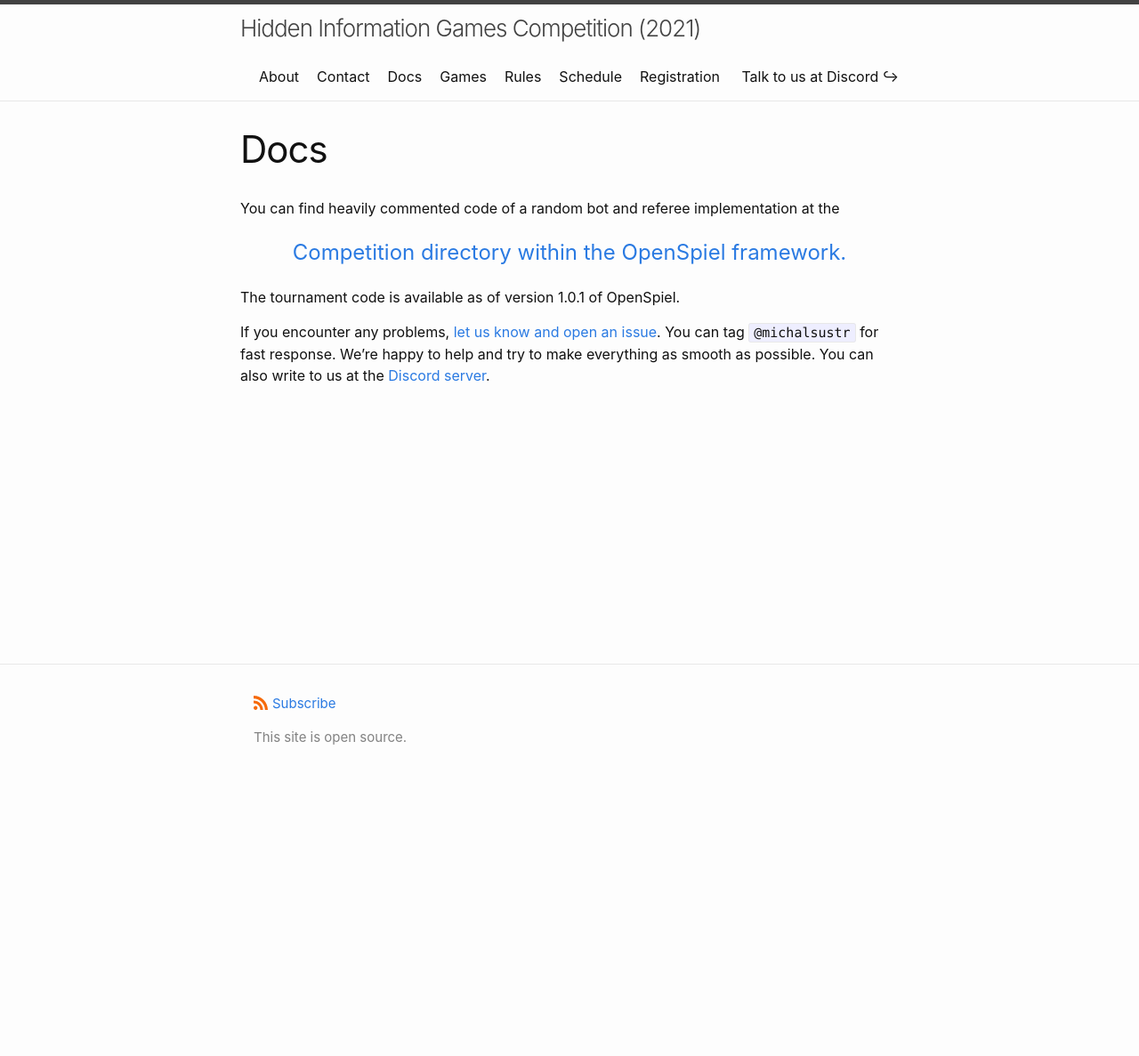
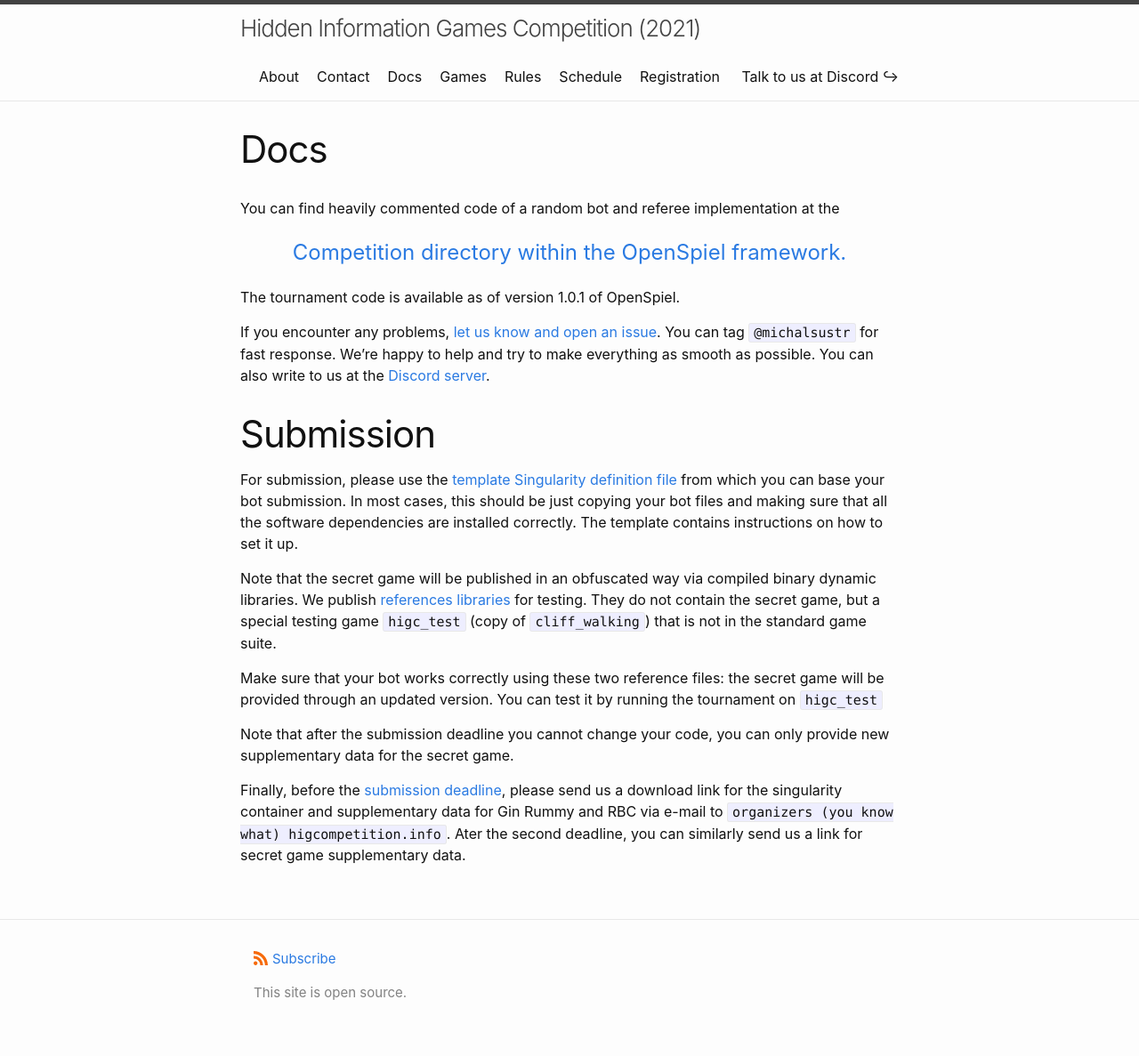
Before and after one commit to michalsustr/higcompetition, a Jekyll site: the page built from docs.md, in a window 1280 px wide. Shown: the whole page at 89% size. Built offline with Jekyll 4.4.1, drawn with Linux system fonts in a browser that asks for light colours; before the commit the page ends 900 px from its top, so only the background shows below that.

Commit message:
Add submission instructions.

```diff
--- a/docs.md
+++ b/docs.md
@@ -18,3 +18,29 @@ issue](https://github.com/deepmind/open_spiel/issues). You can tag
 `@michalsustr` for fast response. We're happy to help and try to make everything
 as smooth as possible. You can also write to us at the <a
 href="https://discord.gg/6Q3UurHxMh">Discord server</a>.
+
+# Submission
+
+For submission, please use the [template Singularity definition
+file](/assets/higc/container.def) from which you can base your bot submission. In
+most cases, this should be just copying your bot files and making sure that all
+the software dependencies are installed correctly. The template contains
+instructions on how to set it up.
+
+Note that the secret game will be published in an obfuscated way via compiled
+binary dynamic libraries. We publish [references
+libraries](/assets/higc/higc_test_dyn_libs.zip) for testing. They do not contain
+the secret game, but a special testing game `higc_test` (copy of
+`cliff_walking`) that is not in the standard game suite.
+
+Make sure that your bot works correctly using these two
+reference files: the secret game will be provided through an updated version.
+You can test it by running the tournament on `higc_test`
+
+Note that after the submission deadline you cannot change your code, you can
+only provide new supplementary data for the secret game.
+
+Finally, before the [submission deadline](/schedule), please send us a download
+link for the singularity container and supplementary data for Gin Rummy and RBC
+via e-mail to `organizers (you know what) higcompetition.info`. Ater the second
+deadline, you can similarly send us a link for secret game supplementary data.
```
Also changed, not shown: _posts/2021-10-11-singularity-submission.md (added, +7 -0 lines).
